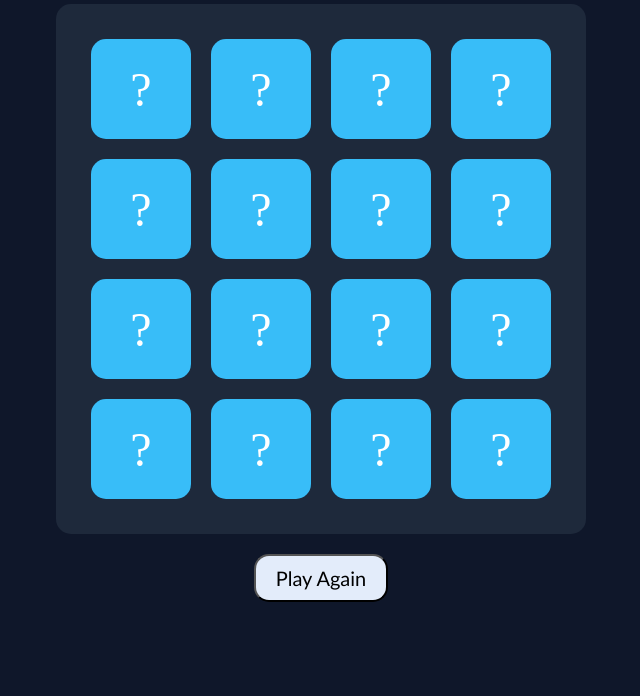
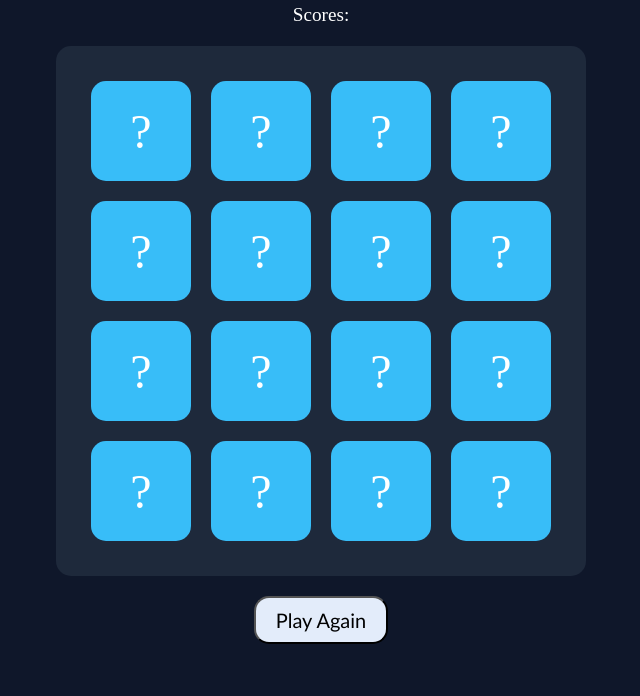
Before and after one commit to Khushboonazir14/Memory-Game, a plain HTML site: page index.html in a window 1280 px wide. Shown: the part 104-800 px from the top of the page, without its empty margins (319-959 px from the left). Drawn offline with Linux system fonts and the light colour scheme.

Commit message:
feature/score

```diff
--- a/index.html
+++ b/index.html
@@ -10,7 +10,7 @@
 <body>
 
     <h1>Memory Game</h1>
-
+    <div id="move">Scores: </div>
     <div id="container"></div>
     <button id="resetBtn">Play Again</button>
 
--- a/memory.js
+++ b/memory.js
@@ -1,5 +1,7 @@
-        const container = document.getElementById("container");
+       "use strict"
+       const container = document.getElementById("container");
         const resetBtn = document.getElementById("resetBtn");
+        const score = document.getElementById("move")
 
         const cards = [ "🍎", "🍎", "🍌", "🍌", "🥕", "🥕", "💸", "💸", "🍇", "🍇", "😀", "😀", "🍒", "🍒", "🥔", "🥔"
         ];
@@ -8,6 +10,7 @@
         let secondcard = null;
         let lock = false;
         let matchedCount = 0;
+        let moves = 0;
 
         function startGame() {
             container.innerHTML = "";
@@ -16,6 +19,7 @@
             secondcard = null;
             lock = false;
             matchedCount = 0;
+            moves = 0;
 
             cards.sort(() => Math.random() - 0.5);
 
@@ -38,7 +42,8 @@
                     }
 
                     secondcard = cardDiv;
-
+                    moves++;
+                    score.innerText ="Score:" + moves;
                     if (firstcard.dataset.value === secondcard.dataset.value) {
                         matchedCount += 2;
 
--- a/style.css
+++ b/style.css
@@ -66,3 +66,9 @@
                 font-size: 18px;
             }
         }
+#move{
+    color: white;
+    text-align: center;
+    margin-top: 20px;
+    font-size: larger;
+}
```
